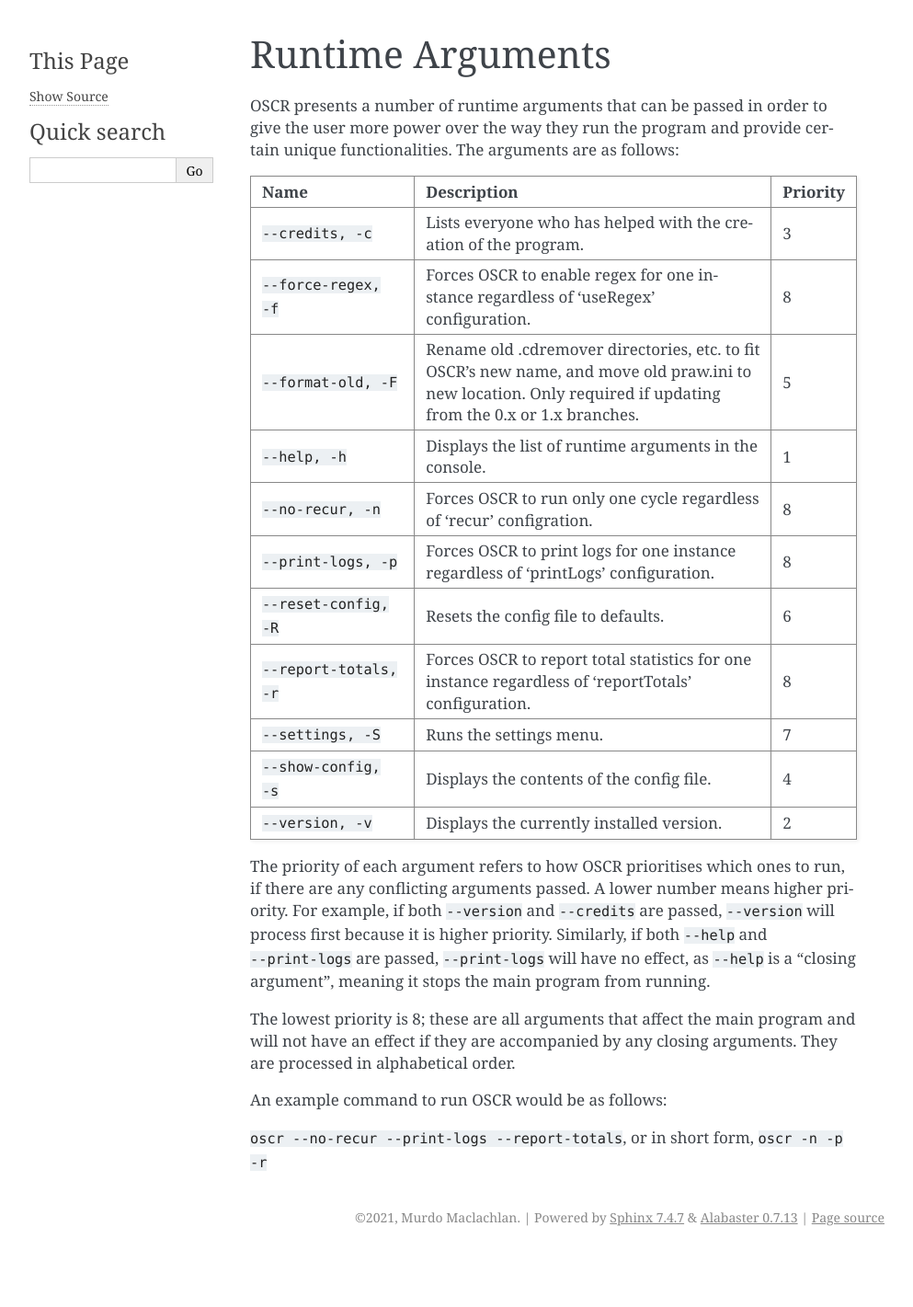
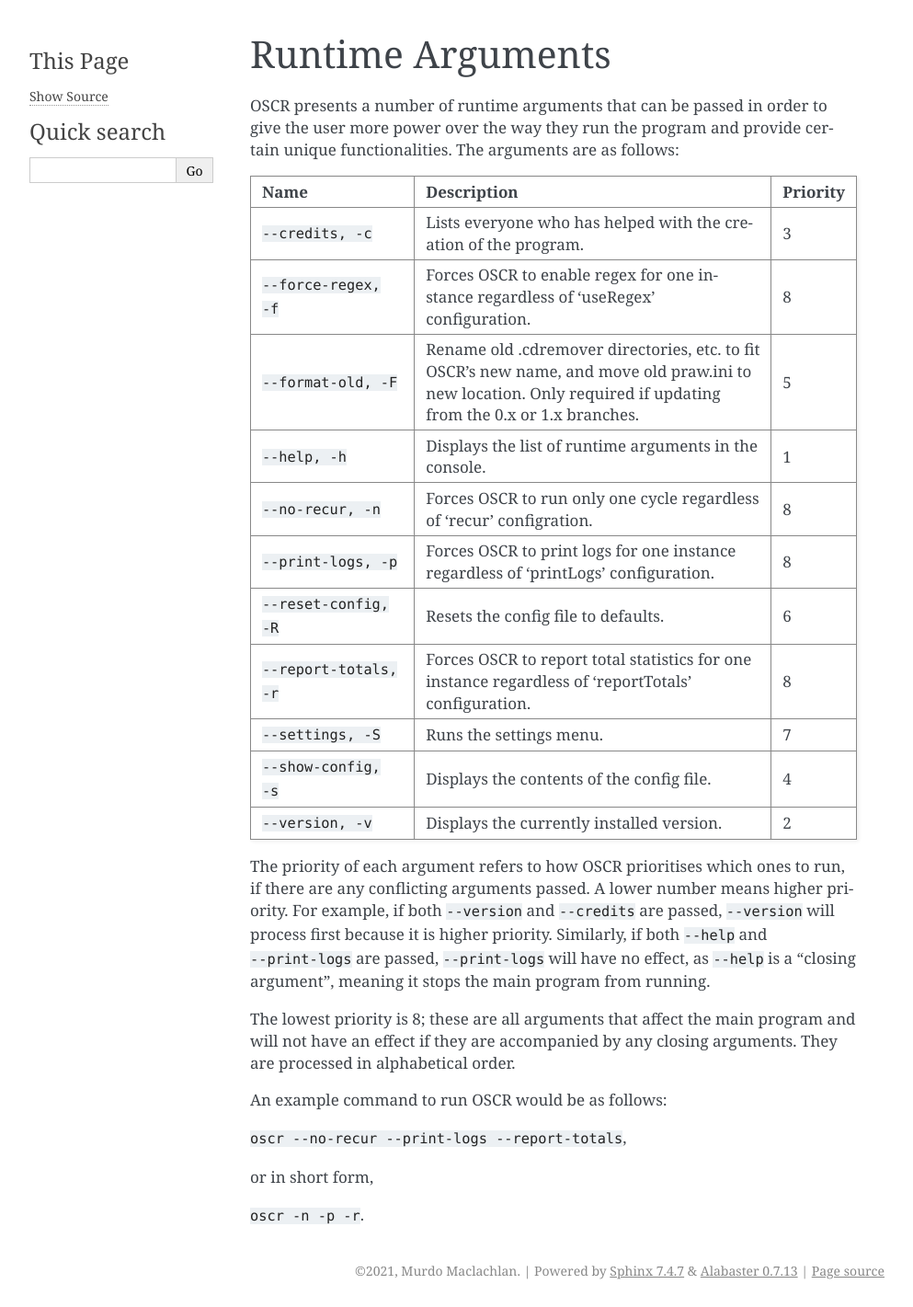
Before and after one commit to MurdoMaclachlan/oscr, a Sphinx documentation site: the page built from docs/source/runtime-arguments.rst, in a window 1280 px wide. Shown: the whole page at 92% size, without its empty margins (148-1141 px from the left). Built offline with Sphinx 7.4.7, drawn with Linux system fonts in a browser that asks for light colours; before the commit the page ends 1363 px from its top, so only the background shows below that.

```diff
--- a/docs/source/runtime-arguments.rst
+++ b/docs/source/runtime-arguments.rst
@@ -49,4 +49,8 @@ The lowest priority is 8; these are all arguments that affect the main program a
 
 An example command to run OSCR would be as follows:
 
-``oscr --no-recur --print-logs --report-totals``, or in short form, ``oscr -n -p -r``
+``oscr --no-recur --print-logs --report-totals``,
+
+or in short form,
+
+``oscr -n -p -r``.
```
